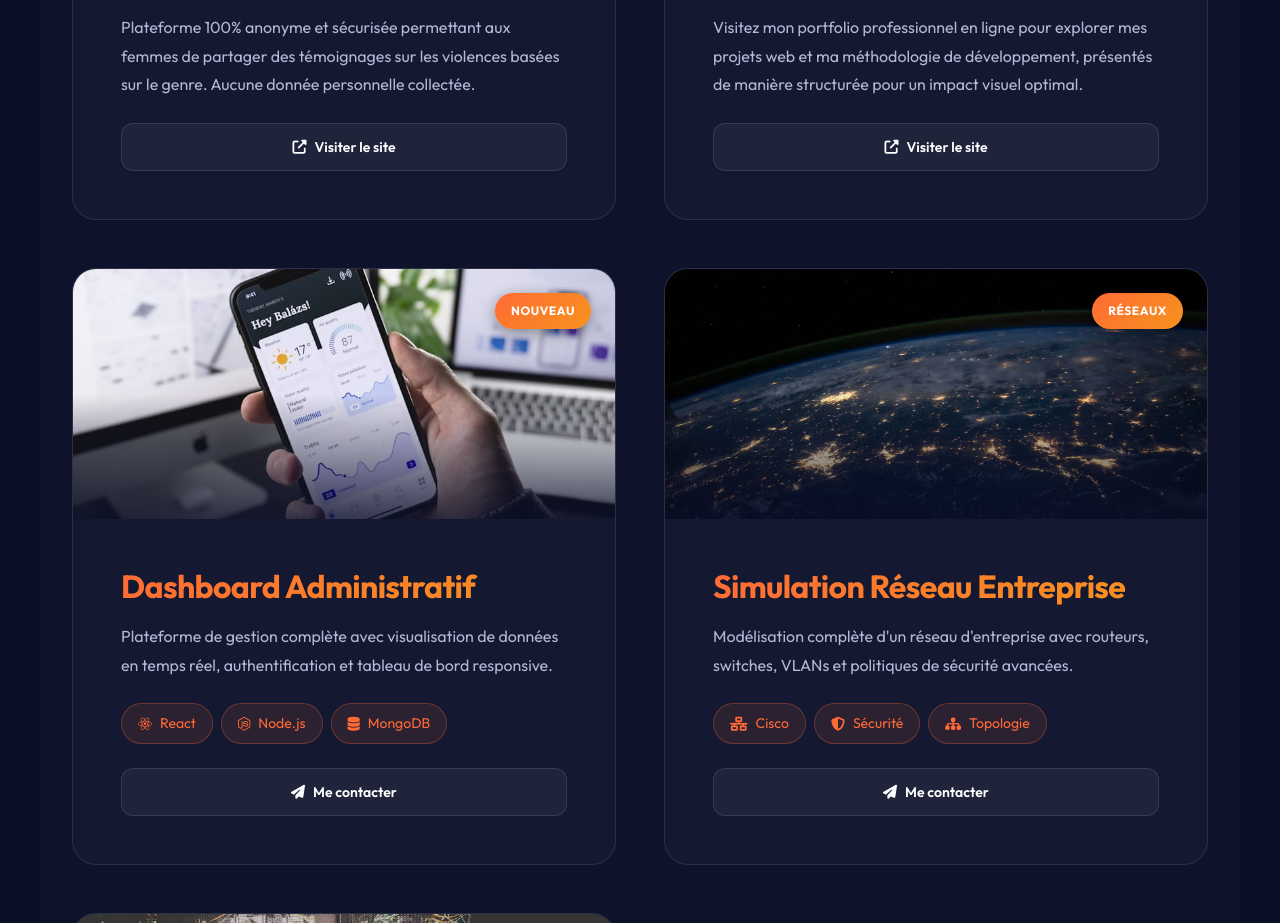
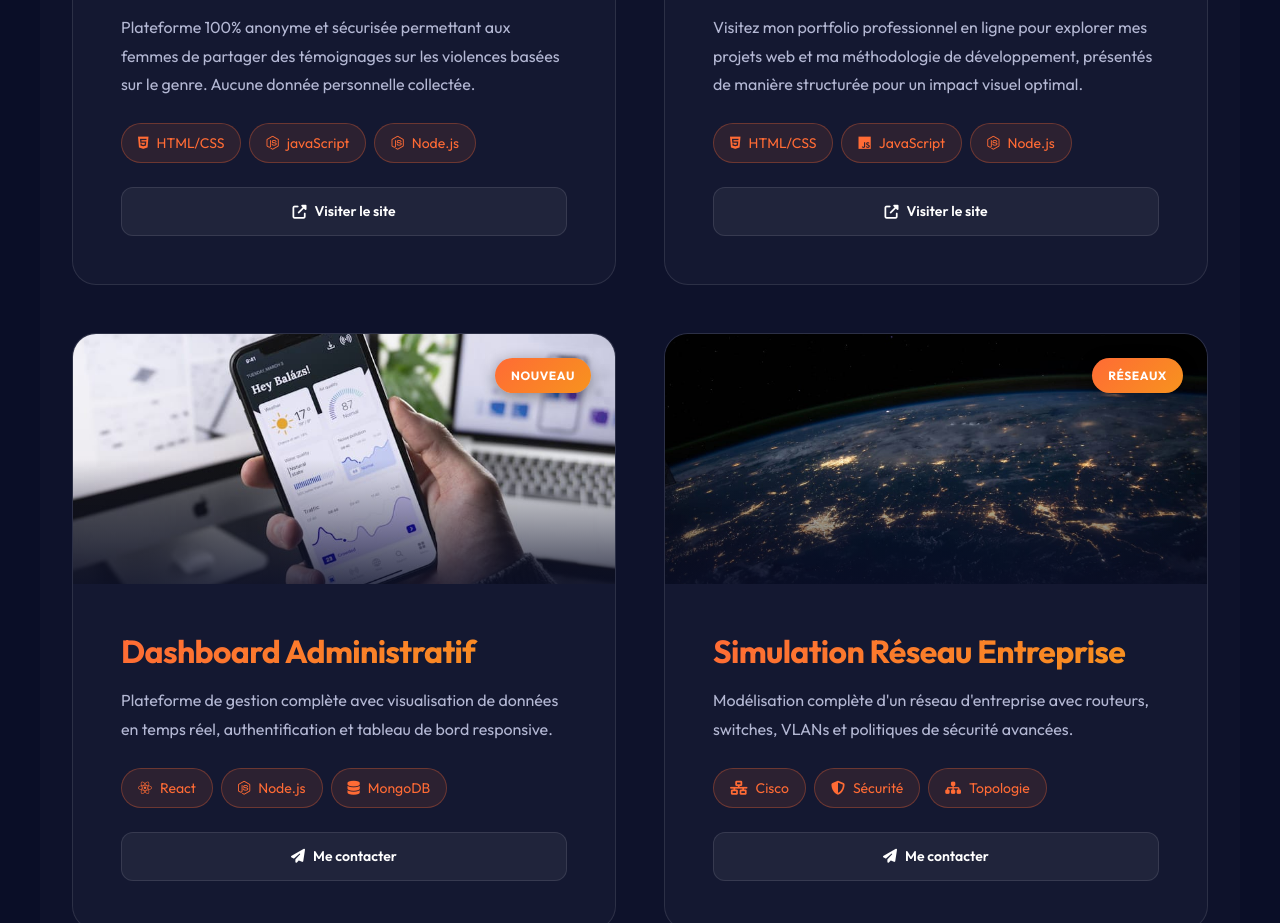
Before and after one commit to hountondji-philippe/portfolio, a plain HTML site: page index.html in a window 1280 px wide. Shown: the part 3503-4426 px from the top of the page. Drawn offline with nearby package versions, Linux system fonts and the light colour scheme.

Commit message:
Update index.html

```diff
--- a/index.html
+++ b/index.html
@@ -247,10 +247,11 @@
         <div class="projet-content">
           <h3>Plateforme VBG</h3>
           <p>Plateforme 100% anonyme et sécurisée permettant aux femmes de partager des témoignages sur les violences basées sur le genre. Aucune donnée personnelle collectée.</p>
-          <!-- <div class="projet-technologies">
+          <div class="projet-technologies">
             <span><i class="fab fa-html5"></i> HTML/CSS</span>
+            <span><i class="fab fa-node-js"></i> javaScript</span>
             <span><i class="fab fa-node-js"></i> Node.js</span>
-          </div> -->
+          </div>
           <div class="projet-links">
             <a href="https://vbg-production.up.railway.app" target="_blank" rel="noopener noreferrer" class="projet-link">
               <i class="fas fa-external-link-alt"></i> Visiter le site
@@ -269,10 +270,11 @@
         <div class="projet-content">
           <h3>Mon Portfolio</h3>
           <p>Visitez mon portfolio professionnel en ligne pour explorer mes projets web et ma méthodologie de développement, présentés de manière structurée pour un impact visuel optimal.</p>
-          <!-- <div class="projet-technologies">
+          <div class="projet-technologies">
             <span><i class="fab fa-html5"></i> HTML/CSS</span>
             <span><i class="fab fa-js"></i> JavaScript</span>
-          </div> -->
+            <span><i class="fab fa-node-js"></i> Node.js</span>
+          </div>
           <div class="projet-links">
             <a href="https://hountondji-philippe.github.io/portfolio" target="_blank" rel="noopener noreferrer" class="projet-link">
               <i class="fas fa-external-link-alt"></i> Visiter le site
```
